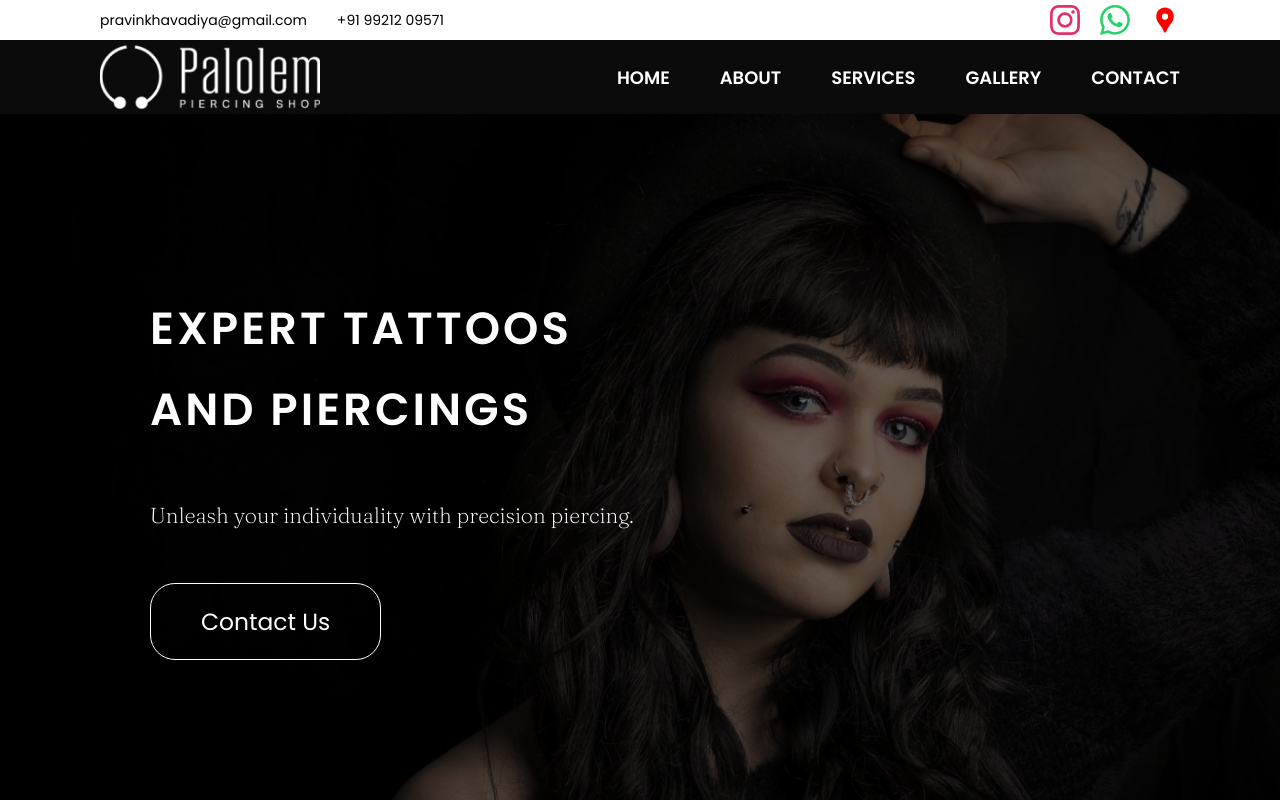
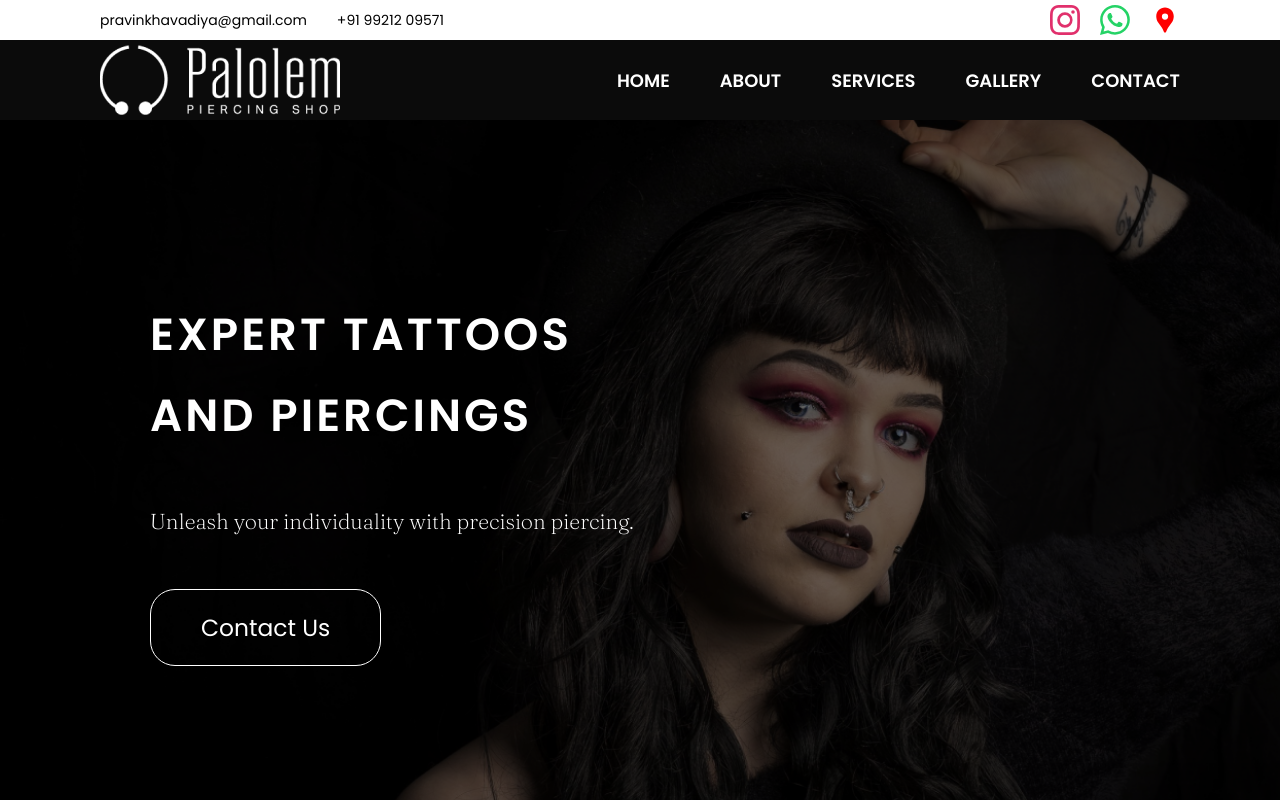
Before and after one commit to elaventa/palolem-peircing, a Gatsby site: page / in a window 1280 px wide. Built offline with nearby package versions, Linux system fonts and the light colour scheme; Gatsby itself is replaced by a stand-in of ours.

Commit message:
logo clarity

```diff
--- a/src/components/Navbar/Navbar.js
+++ b/src/components/Navbar/Navbar.js
@@ -15,7 +15,6 @@ const Navbar = () => {
         <StaticImage
           src="../../images/logo.png"
           loading="eager"
-          width={220}
           quality={95}
           formats={["auto", "webp", "avif"]}
           alt="palolem piercing logo"
```
